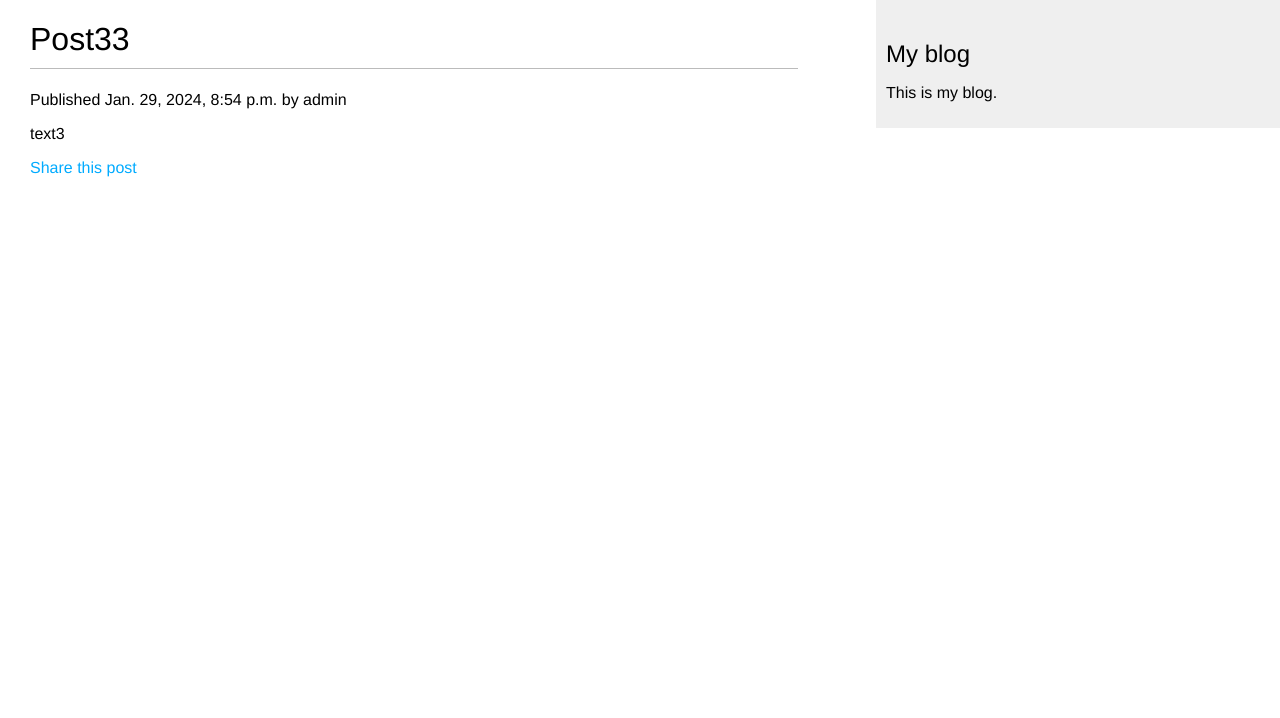
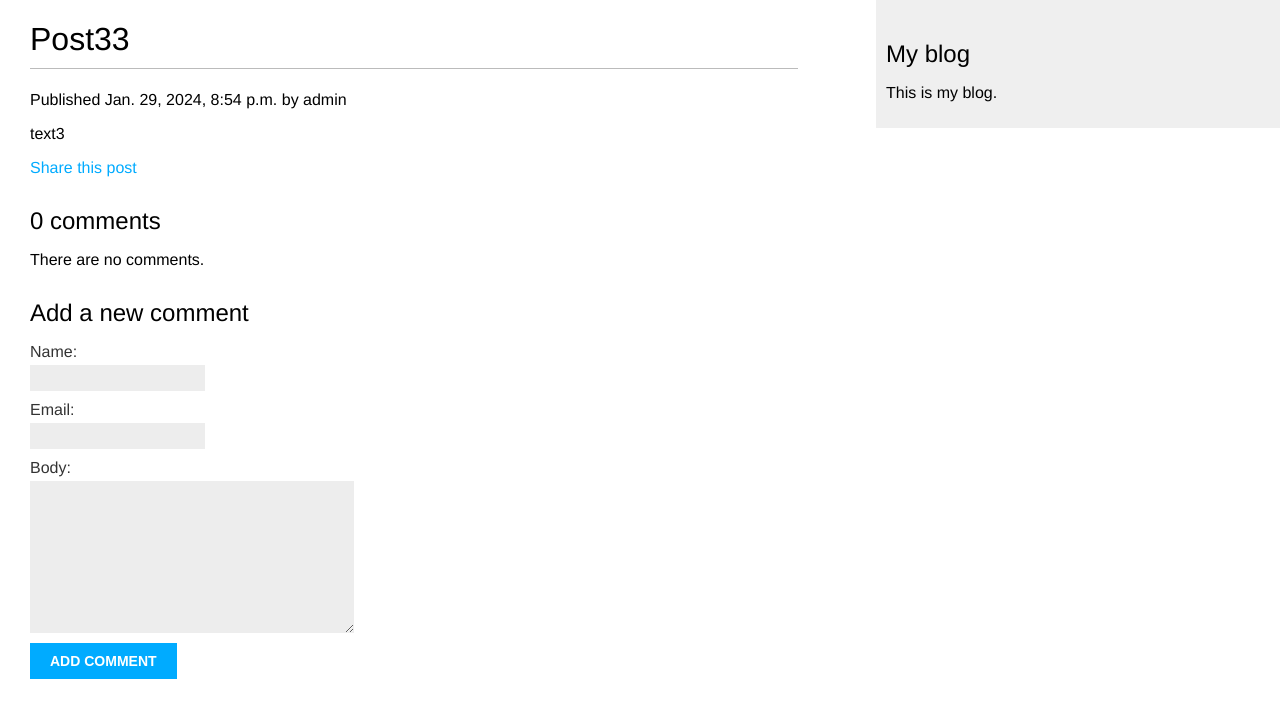
Before and after one commit to d-khaybrakhmanov/appBlog, a Django app: a page that uses mysite/blog/templates/blog/post/detail.html in a window 1280 px wide. Shown: the top 718 px of the page. Run offline with Django 5.2, Linux system fonts and the light colour scheme; data comes from the database, SQL or seed files in the repository; both versions use the stored data as it was after the commit.

Commit message:
Add comment form

```diff
--- a/mysite/blog/forms.py
+++ b/mysite/blog/forms.py
@@ -1,4 +1,5 @@
 from django import forms
+from .models import Comment
 
 
 class EmailPostForm(forms.Form):
@@ -7,3 +8,9 @@ class EmailPostForm(forms.Form):
     to = forms.EmailField()
     comments = forms.CharField(required=False,
                                widget=forms.Textarea)
+
+
+class CommentForm(forms.ModelForm):
+    class Meta:
+        model = Comment
+        fields = ['name', 'email', 'body']
--- a/mysite/blog/models.py
+++ b/mysite/blog/models.py
@@ -49,3 +49,26 @@ class Post(models.Model):
                              self.publish.month,
                              self.publish.day,
                              self.slug])
+
+
+class Comment(models.Model):
+    post = models.ForeignKey(Post,
+                             on_delete=models.CASCADE,
+                             related_name='comments')
+    name = models.CharField(max_length=80)
+    email = models.EmailField()
+    body = models.TextField()
+    created = models.DateTimeField(auto_now=True)
+    updated = models.DateTimeField(auto_now=True)
+    active = models.BooleanField(default=True)
+
+
+    class Meta:
+        ordering = ['created']
+        indexes = [
+            models.Index(fields=['created']),
+        ]
+
+
+    def __str__(self):
+        return f'Comment by {self.name} on {self.post}'
--- a/mysite/blog/templates/blog/post/detail.html
+++ b/mysite/blog/templates/blog/post/detail.html
@@ -13,4 +13,21 @@
     Share this post
     </a>
 </p>
+{% with comments.count as total_comments %}
+<h2>
+    {{ total_comments }} comment{{ total_comments|pluralize }}
+</h2>
+{% endwith %}
+{% for comment in comments %}
+<div class="comment">
+    <p class="info">
+        Comment {{ forloop.counter }} by {{ comment.name }}
+        {{ comment.created }}
+    </p>
+    {{ comment.body|linebreaks }}
+</div>
+{% empty %}
+<p>There are no comments.</p>
+{% endfor %}
+{% include "blog/post/includes/comment_form.html" %}
 {% endblock %}
--- /dev/null
+++ b/mysite/blog/templates/blog/post/includes/comment_form.html
@@ -0,0 +1,6 @@
+<h2>Add a new comment</h2>
+<form action="{% url "blog:post_comment" post.id %}" method="post">
+{{ form.as_p }}
+{% csrf_token %}
+<p><input type="submit" value ="add comment"></p>
+</form>
--- a/mysite/blog/urls.py
+++ b/mysite/blog/urls.py
@@ -12,4 +12,5 @@ urlpatterns = [
          views.post_detail,
          name='post_detail'),
     path('<int:post_id>/share/', views.post_share, name='post_share'),
+    path('<int:post_id>/comment/', views.post_comment, name='post_comment'),
 ]
--- a/mysite/blog/views.py
+++ b/mysite/blog/views.py
@@ -1,8 +1,9 @@
 from django.shortcuts import render, get_object_or_404
-from .models import Post
+from .models import Post, Comment
 from django.core.paginator import Paginator, EmptyPage, PageNotAnInteger
-from .forms import EmailPostForm
+from .forms import EmailPostForm, CommentForm
 from django.core.mail import send_mail
+from django.views.decorators.http import require_POST
 
 def post_list(request):
     post_list = Post.published.all()
@@ -26,10 +27,15 @@ def post_detail(request, year, month, day, post):
                              publish__year=year,
                              publish__month=month,
                              publish__day=day)
-
+    # список активных комментариев к посту
+    comments = post.comments.filter(active=True)
+    # форма для комментирования пользователями
+    form = CommentForm()
     return render(request,
                   'blog/post/detail.html',
-                  {'post': post})
+                  {'post': post,
+                   'comments': comments,
+                   'form': form})
 
 
 def post_share(request, post_id):
@@ -58,3 +64,24 @@ def post_share(request, post_id):
     return render(request, 'blog/post/share.html', {'post': post,
                                                      'form': form,
                                                     'sent': sent})
+
+
+@require_POST
+def post_comment(request, post_id):
+    post = get_object_or_404(Post,
+                             id=post_id,
+                             status=Post.Status.PUBLISHED)
+    comment = None
+    # комментарий был отправлен
+    form = CommentForm(data=request.POST)
+    if form.is_valid():
+        # создать объект класса Comment, не сохраняя его в базе данных
+        comment = form.save(commit=False)
+        # назначит пост комментарию
+        comment.post = post
+        # сохранить комментарий в базе данных
+        comment.save()
+    return  render(request, 'blog/post/comment.html',
+                   {'post': post,
+                    'form': form,
+                    'comment': comment})
```
Also changed, not shown: mysite/blog/admin.py (+8 -1 lines), mysite/blog/templates/blog/post/comment.html (added, +12 -0 lines), mysite/db.sqlite3.
